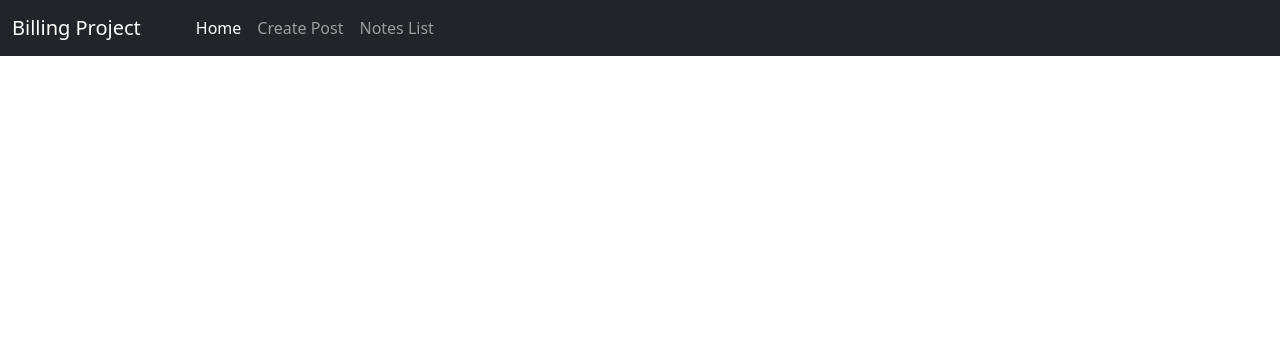
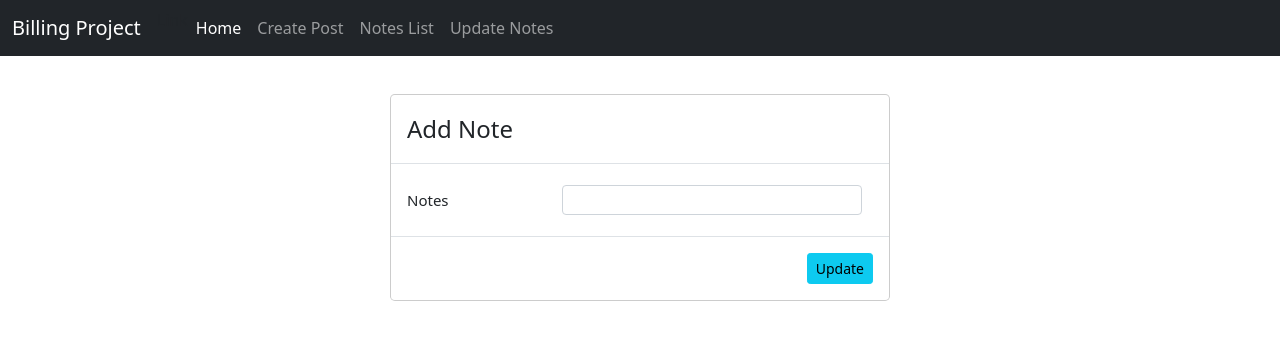
Before and after one commit to joeygracesabusido/django_ldproject, a React (Create React App) app: page /note-update/1 in a window 1280 px wide. Shown: the top 340 px of the page. Built offline with nearby package versions, Linux system fonts and the light colour scheme; no server answers.

Commit message:
edited 09.17.21 5:27PM

```diff
--- a/src/App.js
+++ b/src/App.js
@@ -12,12 +12,14 @@ import Header from './components/Header'
 import NoteListPage from './pages/NoteListPage'
 
 import NotePage from './pages/NotePage'
-
+import Listitems from './components/Listitems';
 
 import Createpost from './components/Createpost';
 
 import Navbar from './components/Navbar';
 import ListNote from './components/ListNote';
+
+import EditNotes from './components/EditNotes';
 
 
 
@@ -27,9 +29,11 @@ function App() {
       <Navbar/>
       <br/>
         <Route path="/" exact component={Navbar} />
-        <Route path="/note/:id" component={NotePage}/>
+        <Route path="/notelist/" component={NoteListPage}/>
+        <Route path="/note-test/:id" component={NotePage}/>
         <Route path="/create-post/" component={Createpost}/>
         <Route path="/note-list/" component={ListNote}/>
+        <Route path="/note-update/:id" component={EditNotes}/>
       {/* <div className="app"> */}
 
         {/* <div className="container"> */}
--- a/src/components/Createpost.js
+++ b/src/components/Createpost.js
@@ -53,7 +53,7 @@ const Createpost = ({history}) => {
           data: formfield
         }).then ((response) => {
             console.log(response.data)
-            history.push('/')
+            history.push('/note-list/')
         })
 
 
--- /dev/null
+++ b/src/components/EditNotes.js
@@ -0,0 +1,114 @@
+import React, {useState, useEffect} from 'react';
+import axios from 'axios'
+
+const inputStyle = {
+    width: '300px',
+    display: 'inline-block',
+    height: '30px',
+    margin: '5px'
+    // margin: '0 auto'
+
+  };
+
+const labelStyle = {
+width: '150px',
+fontSize: '15px',
+display: 'inline-block'
+
+};
+
+const EditNotes = ({match, history}) => {
+
+    const [showModal, setshowModal] = useState(true);
+    let [note, setNote] = useState(null);
+    const [post, setPost] = useState('');
+    let noteID = match.params.id
+
+    const manageState = () => {
+
+        setshowModal(!setshowModal)
+      }
+
+    useEffect(() => {
+        getNote();
+    }, [noteID])
+
+    const onPost = (e) => {
+        setPost(e.target.value);
+
+    }
+
+    let getNote = async () => {
+
+    let response = await fetch(`/api/note/${noteID}/`)
+    let data = await response.json()
+    console.log(data)
+    setNote(data)
+
+    };
+
+    const updateNote = async () => {
+        let formfield = new FormData()
+
+        formfield.append('body', post)
+
+        await axios({
+          method: 'PUT',
+          url: `/api/note/${noteID}/update/`,
+
+          data: formfield
+        }).then ((response) => {
+            console.log(response.data)
+            history.push('/note-list/')
+        })
+    };
+
+    return (
+        <>
+        <div className="container" style={{ marginTop: 70 }}>
+            <form>
+                {manageState && (
+                <div className="" id="addnewlist">
+
+                    <div className="modal-dialog">
+                        <div className="modal-content">
+                        <div className="modal-header">
+                            <h4 className="modal-title">Add Note</h4>
+                        </div>
+
+                        <div className="modal-body">
+
+
+
+                            <label style={labelStyle}>Notes</label>
+                            <input
+                            type="input"
+                            data-name='body'
+                            className="form-control"
+                            required onChange={onPost}
+                            //   value = {post}
+                            value={note?.body}
+                            style={inputStyle}
+
+                            />
+
+                        </div>
+
+                        <div className="modal-footer">
+                            <button className="btn btn-sm btn-info" onClick={updateNote} >Update</button>
+
+                        </div>
+                        </div>
+                    </div>
+                    </div>
+                )}
+            </form>
+
+        </div>
+
+
+    </>
+    )
+}
+
+export default EditNotes
--- a/src/components/ListNote.js
+++ b/src/components/ListNote.js
@@ -1,6 +1,6 @@
-import React, {useState, useEffect} from 'react'
-import axios from 'axios'
-
+import React, {useState, useEffect} from 'react';
+import axios from 'axios';
+import { Link } from 'react-router-dom';
 
 
 const ListNote = ({history}) => {
@@ -30,10 +30,10 @@ const ListNote = ({history}) => {
     }
 
     const renderHeader = () => {
-        let headerElement = ['id', 'notes']
+        let headerElement = ['id', 'notes', 'action']
 
         return headerElement.map((key, index) => {
-            return <th key={index}>{key.toUpperCase()}</th>
+            return <th className='text-center' key={index}>{key.toUpperCase()}</th>
         })
     }
 
@@ -56,6 +56,8 @@ const ListNote = ({history}) => {
                     <td>{body}</td>
 
                     <td className='opration'>
+                        {/* <Link to={'/edit/' + props.owners_detail._id} className="btn btn-sm btn-primary">Edit</Link> */}
+                        <Link to={'/note-update/'+(id)}  className="btn btn-sm btn-primary">Edit</Link>
                         <button className='btn btn-sm btn-danger' onClick={() => removeData(id)}>Delete</button>
                     </td>
                 </tr>
--- a/src/components/Navbar.js
+++ b/src/components/Navbar.js
@@ -1,4 +1,4 @@
-import React, {useState} from 'react'
+import React from 'react'
 import { Link } from 'react-router-dom';
 
 
@@ -24,6 +24,9 @@ const Navbar = () => {
                             <li className="nav-dropdown">
                                 <Link className="nav-link" to="/note-list/">Notes List</Link>
                             </li>
+                            <li className="nav-dropdown">
+                                <Link className="nav-link" to="/note-update/">Update Notes</Link>
+                            </li>
 
 
                         </ul>
```
